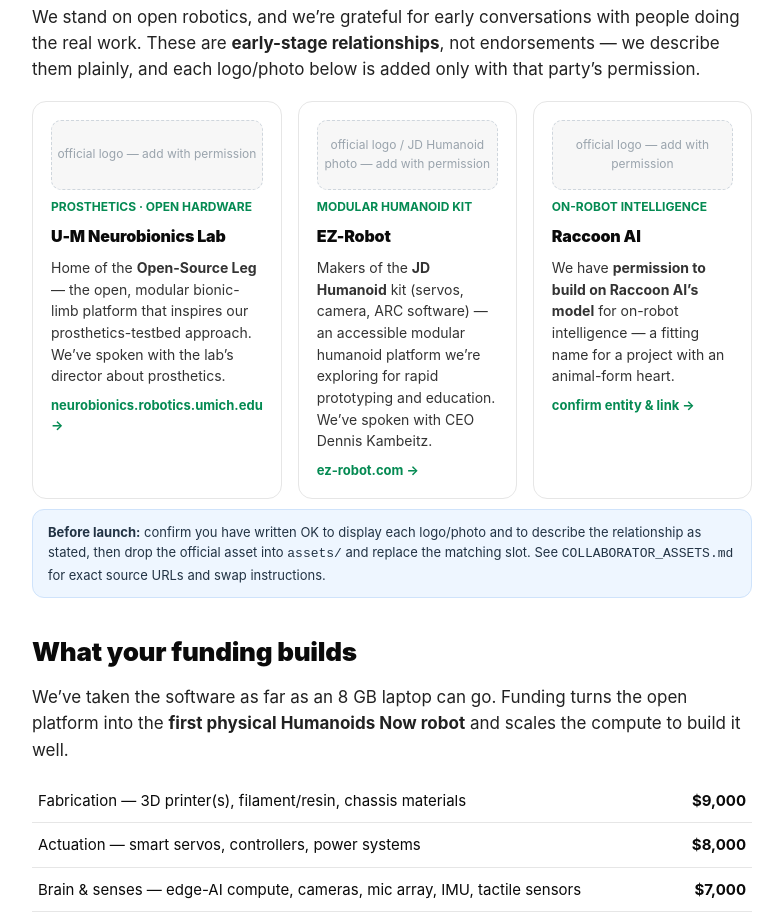
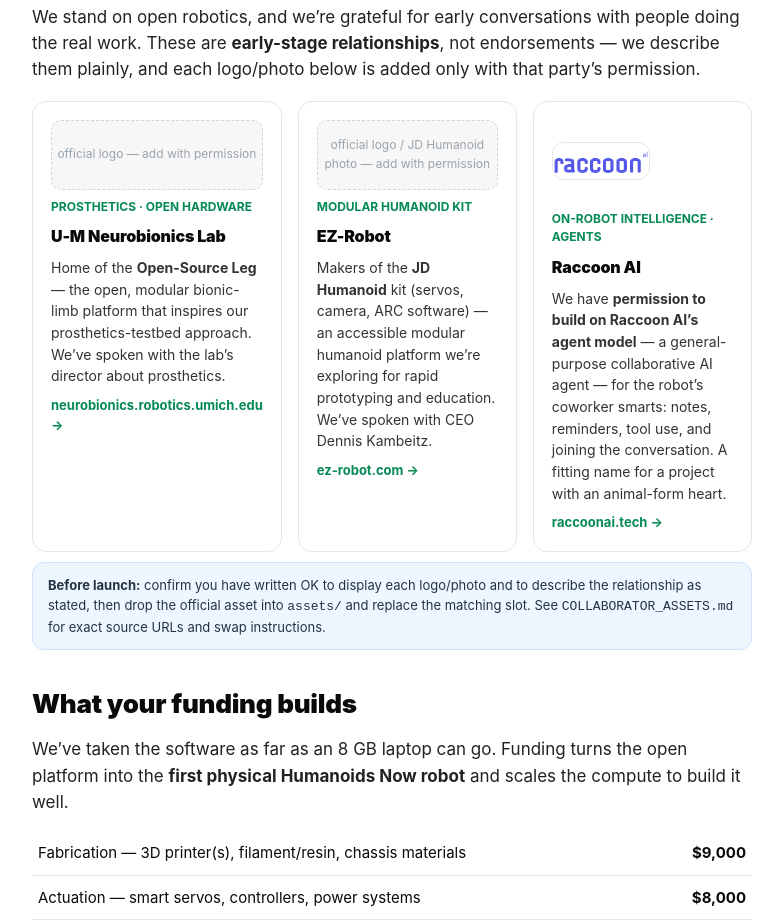
Before and after one commit to Farwalker3/humanoids-now-campaign, a plain HTML site: page index.html in a window 1280 px wide. Shown: the part 4720-5640 px from the top of the page, without its empty margins (38-821 px from the left). Drawn offline with Linux system fonts and the light colour scheme.

Commit message:
Raccoon AI: official logo + raccoonai.tech link + accurate agent framing

```diff
--- a/index.html
+++ b/index.html
@@ -280,11 +280,11 @@
           <a href="https://www.ez-robot.com" target="_blank" rel="noopener">ez-robot.com &rarr;</a>
         </div>
         <div class="collab">
-          <div class="slot">official logo &mdash; add with permission</div>
-          <div class="tag">ON-ROBOT INTELLIGENCE</div>
+          <div class="slot" style="border:none;background:none;justify-content:flex-start;height:auto;padding:4px 0"><img src="assets/raccoonai_logo.png" alt="Raccoon AI" style="max-height:38px;width:auto"></div>
+          <div class="tag">ON-ROBOT INTELLIGENCE · AGENTS</div>
           <div class="nm">Raccoon AI</div>
-          <p>We have <b>permission to build on Raccoon AI&rsquo;s model</b> for on-robot intelligence &mdash; a fitting name for a project with an animal-form heart.</p>
-          <a href="#" target="_blank" rel="noopener">confirm entity &amp; link &rarr;</a>
+          <p>We have <b>permission to build on Raccoon AI&rsquo;s agent model</b> &mdash; a general-purpose collaborative AI agent &mdash; for the robot&rsquo;s coworker smarts: notes, reminders, tool use, and joining the conversation. A fitting name for a project with an animal-form heart.</p>
+          <a href="https://raccoonai.tech" target="_blank" rel="noopener">raccoonai.tech &rarr;</a>
         </div>
       </div>
       <div class="perm"><b>Before launch:</b> confirm you have written OK to display each logo/photo and to describe the relationship as stated, then drop the official asset into <code>assets/</code> and replace the matching slot. See <code>COLLABORATOR_ASSETS.md</code> for exact source URLs and swap instructions.</div>
```
Also changed, not shown: assets/raccoonai_logo.png (added), 1 other file.
